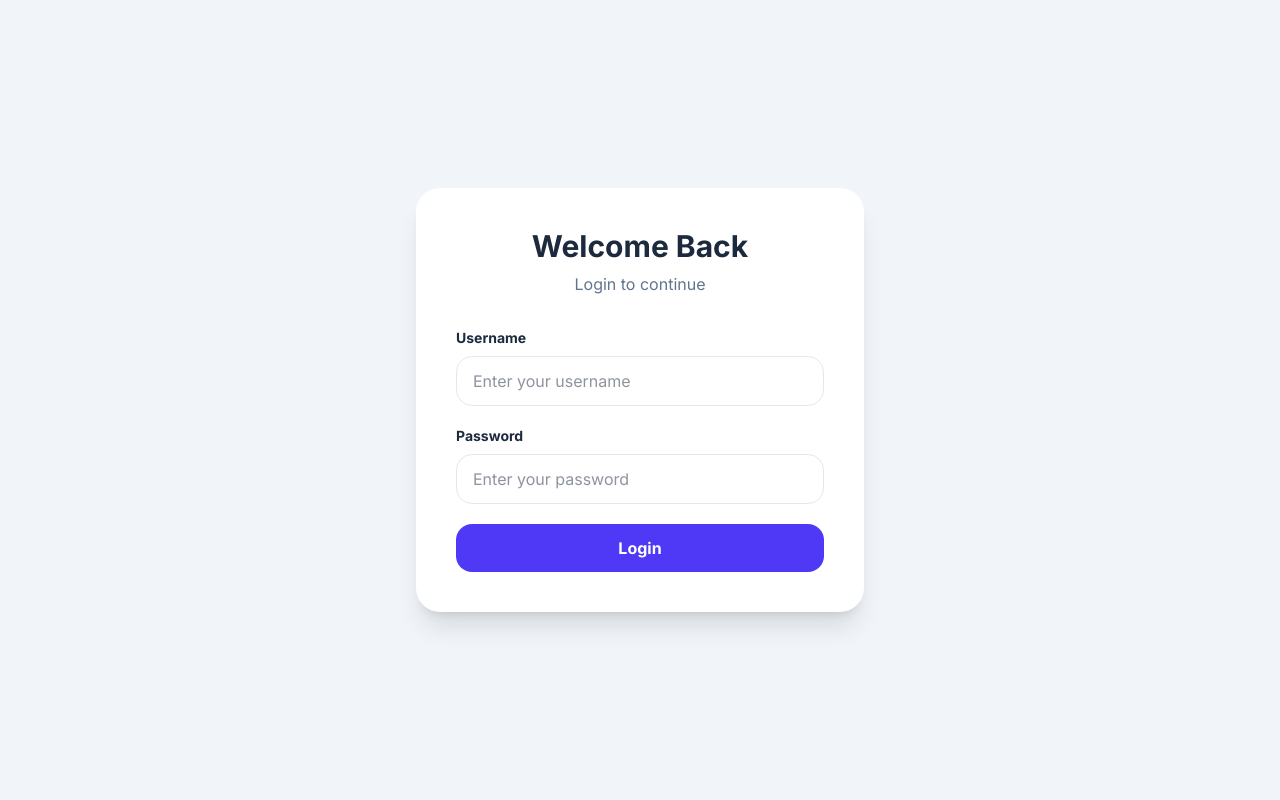
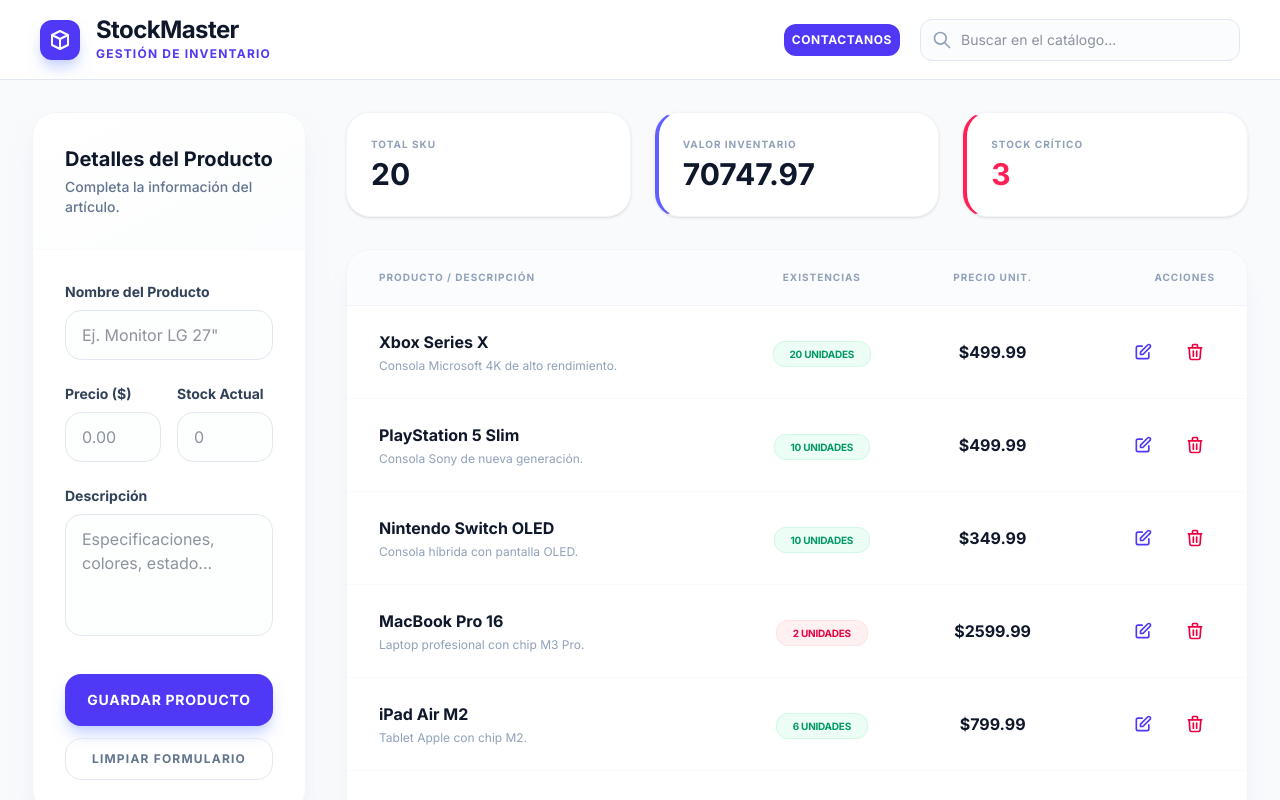
Before and after one commit to Danilo-Doria/StockMasterCrudApi, a website built with Vite: page client/index.html in a window 1280 px wide. Built offline with nearby package versions, Linux system fonts and the light colour scheme; data requests are answered from the project's data file.

Commit message:
Add contact section

```diff
--- a/client/index.html
+++ b/client/index.html
@@ -12,36 +12,36 @@
 
 <body class="antialiased text-slate-800">
 
-  <section id="login-view" class="min-h-screen flex items-center justify-center bg-slate-100">
+  <section id="login-view" class="min-h-screen flex items-center justify-center bg-slate-100 hidden">
 
     <div class="bg-white p-10 rounded-3xl shadow-xl w-full max-w-md">
 
       <h2 class="text-3xl font-black text-center mb-2">
-        Welcome Back
+        Bienvenido de vuelta
       </h2>
 
       <p class="text-slate-500 text-center mb-8">
-        Login to continue
+        Inicia sesión para continuar
       </p>
 
       <form id="login-form" class="space-y-5">
 
         <div>
           <label class="block mb-2 font-bold text-sm">
-            Username
+            Usuario
           </label>
 
           <input type="text" id="username" class="w-full border border-slate-200 rounded-2xl px-4 py-3"
-            placeholder="Enter your username">
+            placeholder="Ingresa tu nombre de usuario">
         </div>
 
         <div>
           <label class="block mb-2 font-bold text-sm">
-            Password
+            Contraseña
           </label>
 
           <input type="password" id="password" class="w-full border border-slate-200 rounded-2xl px-4 py-3"
-            placeholder="Enter your password">
+            placeholder="Ingresa tu Contraseña">
         </div>
 
         <p id="login-message" class="text-sm font-semibold text-red-500">
@@ -49,7 +49,7 @@
 
         <button type="submit"
           class="cursor-pointer w-full bg-indigo-600 text-white py-3 rounded-2xl font-black hover:scale-103 transition all duration-300 ease-in-out">
-          Login
+          Iniciar sesión
         </button>
 
       </form>
@@ -57,13 +57,14 @@
     </div>
   </section>
 
-  <section id="home-view" class = "hidden">
+  <section id="home-view" class="">
     <div class="flex h-screen overflow-hidden">
 
       <!-- Main Content (Full Width) -->
       <main class="flex-1 flex flex-col min-w-0 overflow-hidden">
         <!-- Header -->
-        <header class="h-20 bg-white border-b border-slate-200 flex items-center justify-between px-6 md:px-10 z-10">
+        <header
+          class="h-20 bg-white border-b border-slate-200 flex items-center justify-between px-6 gap-5 md:px-10 z-10">
           <div class="flex items-center gap-4">
             <div
               class="w-10 h-10 bg-indigo-600 rounded-xl flex items-center justify-center shadow-lg shadow-indigo-200">
@@ -78,6 +79,12 @@
               <p class="text-xs font-bold text-indigo-600 uppercase tracking-widest mt-1">Gestión de Inventario</p>
             </div>
           </div>
+
+          <button id="contact-btn"
+            class="ml-auto cursor-pointer bg-indigo-600 hover:bg-indigo-700 text-white font-black p-2 rounded-xl transition-all active:scale-[0.98] uppercase tracking-wider text-xs justify-self-end">
+            Contactanos
+          </button>
+
           <div class="flex items-center gap-6">
             <div class="relative hidden md:block">
               <span class="absolute inset-y-0 left-0 pl-3 flex items-center pointer-events-none text-slate-400">
@@ -217,7 +224,7 @@
 
     <!--Edit product form-->
 
-    <div id="edit-modal" class="absolute inset-0 bg-black/40 items-center justify-center z-1 hidden">
+    <div id="edit-modal" class="absolute inset-0 bg-black/40 items-center justify-center z-50 hidden">
 
       <div class="bg-white p-8 rounded-2xl w-[400px]">
 
@@ -225,17 +232,22 @@
 
         <form id="edit-form" class="flex flex-col gap-4">
 
+          <label class="block font-bold text-sm">Nombre del Producto</label>
           <input type="text" id="edit-name" placeholder="Nombre" class="border p-3 rounded-xl" required>
 
+          <label class="block font-bold text-sm">Descripción</label>
           <input type="text" id="edit-description" placeholder="Descripción" class="border p-3 rounded-xl">
 
+          <label class="block font-bold text-sm">Stock Actual</label>
           <input type="number" id="edit-stock" placeholder="Stock" class="border p-3 rounded-xl" min="0" required>
 
+          <label class="block font-bold text-sm">Precio ($)</label>
           <input type="number" id="edit-price" placeholder="Precio" class="border p-3 rounded-xl" min="0" required>
 
           <div class="flex gap-3 mt-4">
 
-            <button type="submit" id ="save-product" class="bg-indigo-600 text-white px-4 py-3 rounded-xl cursor-pointer">
+            <button type="submit" id="save-product"
+              class="bg-indigo-600 text-white px-4 py-3 rounded-xl cursor-pointer">
               Guardar
             </button>
 
@@ -246,6 +258,101 @@
         </form>
       </div>
     </div>
+
+    <div id="delete-modal" class="absolute inset-0 bg-black/40 items-center justify-center z-50 hidden">
+
+      <div class="bg-white p-8 rounded-2xl w-[400px]">
+
+        <h2 class="text-2xl font-bold mb-6">Eliminar producto</h2>
+
+        <form id="delete-form" class="flex flex-col gap-4">
+
+          <label class="block font-bold text-sm">Nombre del Producto</label>
+          <input id="delete-name" class="border p-3 rounded-xl" disabled>
+
+          <label class="block font-bold text-sm">Descripción</label>
+          <input id="delete-description" class="border p-3 rounded-xl" disabled>
+
+          <label class="block font-bold text-sm">Stock Actual</label>
+          <input id="delete-stock" class="border p-3 rounded-xl" disabled>
+
+          <label class="block font-bold text-sm">Precio ($)</label>
+          <input id="delete-price" class="border p-3 rounded-xl" disabled>
+
+          <div class="flex gap-3 mt-4">
+
+            <button type="submit" id="delete-product"
+              class="bg-indigo-600 text-white px-4 py-3 rounded-xl cursor-pointer">
+              ELiminar
+            </button>
+
+            <button type="button" id="delete-close-modal" class="bg-slate-200 px-4 py-3 rounded-xl cursor-pointer">
+              Cancelar
+            </button>
+          </div>
+        </form>
+      </div>
+    </div>
+
+  </section>
+
+  <!--Contact to us section-->
+
+  <section id="contact-view" class="min-h-screen flex items-center justify-center bg-slate-100 relative hidden">
+
+    <button id="home-btn"
+      class="ml-auto cursor-pointer bg-indigo-600 hover:bg-indigo-700 text-white font-black p-2 rounded-xl transition-all active:scale-[0.98] uppercase tracking-wider text-xs justify-self-end absolute top-5 left-5">
+      Volver
+    </button>
+
+    <div class="bg-white p-10 rounded-3xl shadow-xl w-full max-w-md">
+
+      <h2 class="text-3xl font-black text-center mb-2">
+        Contactanos
+      </h2>
+
+      <p class="text-slate-500 text-center mb-8">
+        Paso siguiente
+      </p>
+
+      <form id="contact-form" class="space-y-5">
+
+        <div>
+          <label class="block mb-2 font-bold text-sm">
+            Nombre
+          </label>
+
+          <input type="text" class="w-full border border-slate-200 rounded-2xl px-4 py-3" placeholder="Ingresa tu Nombre"
+            required>
+        </div>
+
+        <div>
+          <label class="block mb-2 font-bold text-sm">
+            Correo
+          </label>
+
+          <input type="email" class="w-full border border-slate-200 rounded-2xl px-4 py-3"
+            placeholder="Ingresa tu Correo" required>
+        </div>
+
+        <div>
+          <label class="block mb-2 font-bold text-sm">
+            Teléfono
+          </label>
+
+          <input type="phone" class="w-full border border-slate-200 rounded-2xl px-4 py-3"
+            placeholder="Ingresa tu  numero de Teléfono" required>
+        </div>
+
+        <p id="login-message" class="text-sm font-semibold text-red-500">
+        </p>
+
+        <button type="submit"
+          class="cursor-pointer w-full bg-indigo-600 text-white py-3 rounded-2xl font-black hover:scale-103 transition all duration-300 ease-in-out">
+          Enviar
+        </button>
+      </form>
+    </div>
   </section>
 
   <script type="module" src="/src/main.js"></script>
--- a/client/src/main.js
+++ b/client/src/main.js
@@ -18,15 +18,15 @@ loginForm.addEventListener("submit", (e) => {
     e.preventDefault();
 
     if (!username || !password) {
-        loginMessage.textContent = "Please complete all fields";
+        loginMessage.textContent = "Por favor complete los campos requeridos";
         return;
 
     } else if (username !== "admin") {
-        loginMessage.textContent = "Incorrect username";
+        loginMessage.textContent = "Nombre incorrecto";
         return;
 
     } else if (password !== "1234") {
-        loginMessage.textContent = "Incorrect password";
+        loginMessage.textContent = "Contraseña incorrecta";
         return;
     } else {
         loginMessage.textContent = "";
@@ -34,6 +34,22 @@ loginForm.addEventListener("submit", (e) => {
     }
 
 });
+
+const contactForm = document.getElementById("contact-form");
+const contactBtn = document.getElementById("contact-btn");
+const homeBtn = document.getElementById("home-btn");
+
+contactForm.addEventListener('submit', (e) => {
+    e.preventDefault();
+});
+
+contactBtn.addEventListener('click', () => {
+    showView("contact-view");
+});
+
+homeBtn.addEventListener('click', () => {
+    showView("home-view");
+})
 
 // API Logic
 
@@ -58,14 +74,6 @@ async function getApi() {
     }
 }
 
-// next.addEventListener('click', () => {
-
-// });
-
-// prev.addEventListener('click', () => {
-
-// });
-
 form.addEventListener('submit', async (e) => {
     e.preventDefault();
 
@@ -84,7 +92,21 @@ form.addEventListener('submit', async (e) => {
     await getApi();
 });
 
+// DELETE PRODUCT LOGIC
 
+const deleteModal = document.getElementById("delete-modal");
+const deleteBtnModal = document.getElementById("delete-product");
+const closeDeleteModal = document.getElementById("delete-close-modal");
+
+// ID'S MODAL
+const deleteName = document.getElementById("delete-name");
+const deleteDescription = document.getElementById("delete-description");
+const deleteStock = document.getElementById("delete-stock");
+const deletePrice = document.getElementById("delete-price");
+
+let deleteCurrentID = null;
+
+// OPEN DELETE MODAL
 document.addEventListener("click", async (e) => {
 
     const btnDelete = e.target.closest(".delete-btn");
@@ -93,10 +115,36 @@ document.addEventListener("click", async (e) => {
         return;
     }
 
-    const id = btnDelete.dataset.id;
+    deleteCurrentID = btnDelete.dataset.id;
 
-    await deleteProduct(id);
-    await getApi()
+    deleteName.value = btnDelete.dataset.name;
+    deleteDescription.value = btnDelete.dataset.description;
+    deleteStock.value = btnDelete.dataset.stock;
+    deletePrice.value = btnDelete.dataset.price;
+
+    deleteModal.classList.remove("hidden");
+    deleteModal.classList.add("flex");
+});
+
+// DELETE PRODUCT
+
+deleteBtnModal.addEventListener("click", async (e) => {
+
+    e.preventDefault();
+
+    deleteModal.classList.add("hidden");
+    deleteModal.classList.remove("flex");
+
+    await deleteProduct(deleteCurrentID);
+    await getApi();
+
+});
+
+closeDeleteModal.addEventListener("click", () => {
+
+    deleteModal.classList.add("hidden");
+    deleteModal.classList.remove("flex");
+
 });
 
 // EDIT PRODUCT LOGIC
@@ -105,7 +153,7 @@ const editModal = document.getElementById("edit-modal");
 const saveModal = document.getElementById("save-product");
 const closeModal = document.getElementById("close-modal");
 
-// ID'S NODAL
+// ID'S MODAL
 const editName = document.getElementById("edit-name");
 const editDescription = document.getElementById("edit-description");
 const editStock = document.getElementById("edit-stock");
@@ -134,8 +182,6 @@ document.addEventListener("click", (e) => {
     editModal.classList.add("flex");
 
 });
-
-
 
 // SAVE PRODUCT
 
@@ -167,3 +213,11 @@ closeModal.addEventListener("click", () => {
     editModal.classList.remove("flex");
 
 });
+
+// next.addEventListener('click', () => {
+
+// });
+
+// prev.addEventListener('click', () => {
+
+// });
--- a/client/src/services/stats.service.js
+++ b/client/src/services/stats.service.js
@@ -4,9 +4,14 @@ export function updateStats(products) {
     const criticalStock = document.getElementById("stat-low");
     let totalValue = 0
 
-    for (const product of products) {
-        totalValue += Number(product.precio) * Number(product.stock);
-    }
-    inventoryValue.textContent = totalValue.toFixed(2);
+    // for (const product of products) {
+    //     totalValue += product.precio * product.stock;
+    // }
+
+    totalValue = products.reduce((acc, product) => {
+        return acc + (product.precio * product.stock)
+    }, 0);
+
+    inventoryValue.textContent = Number(totalValue.toFixed(2));
     totalSku.textContent = products.length;
 }
--- a/client/src/services/ui.service.js
+++ b/client/src/services/ui.service.js
@@ -34,7 +34,15 @@ export async function renderProducts(products) {
                             <path stroke-linecap="round" stroke-linejoin="round" stroke-width="2" d="M11 5H6a2 2 0 00-2 2v11a2 2 0 002 2h11a2 2 0 002-2v-5m-1.414-9.414a2 2 0 112.828 2.828L11.828 15H9v-2.828l8.586-8.586z" />
                         </svg>
                     </button>
-                    <button class="delete-btn cursor-pointer w-10 h-10 flex items-center justify-center text-rose-600 hover:bg-rose-50 rounded-xl transition-all border border-transparent hover:border-rose-100" title="Eliminar" data-id="${product.id}">
+                    <button class="delete-btn cursor-pointer w-10 h-10 flex items-center justify-center text-rose-600 hover:bg-rose-50 rounded-xl transition-all border border-transparent hover:border-rose-100"
+
+                    data-id="${product.id}"
+                    data-name="${product.nombre}"
+                    data-description="${product.descripcion}"
+                    data-stock="${product.stock}"
+                    data-price="${product.precio}"
+
+                    title="Eliminar">
                         <svg xmlns="http://www.w3.org/2000/svg" class="h-5 w-5" fill="none" viewBox="0 0 24 24" stroke="currentColor">
                             <path stroke-linecap="round" stroke-linejoin="round" stroke-width="2" d="M19 7l-.867 12.142A2 2 0 0116.138 21H7.862a2 2 0 01-1.995-1.858L5 7m5 4v6m4-6v6m1-10V4a1 1 0 00-1-1h-4a1 1 0 00-1 1v3M4 7h16" />
                         </svg>
```
